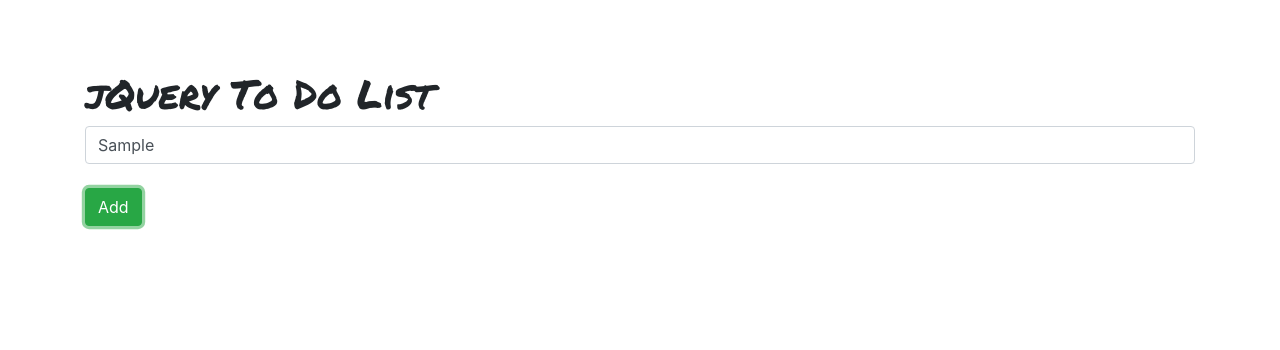
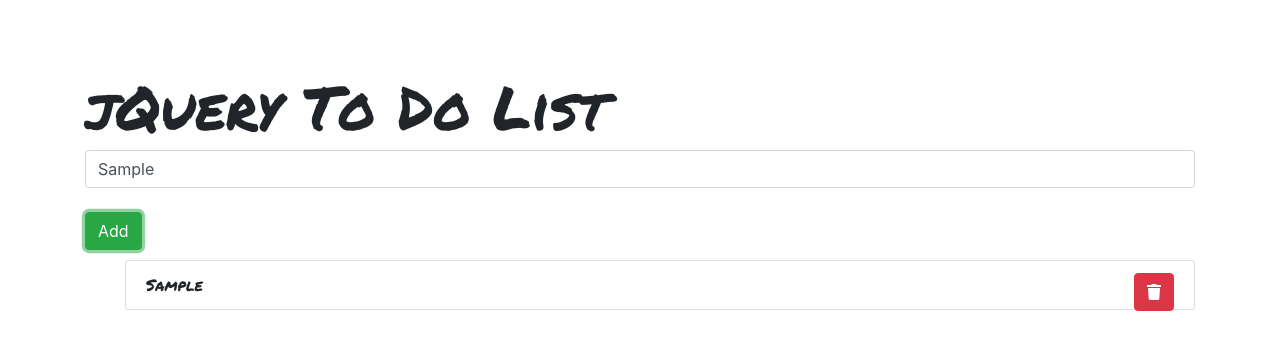
Before and after one commit to cs-witch/jQuery-toDo, a plain HTML site: page index.html in a window 1280 px wide. Both pictures are taken after typing "Sample" into the empty fields and a click on the button "Add". Drawn offline with nearby package versions, Linux system fonts and the light colour scheme.

Commit message:
complete

```diff
--- a/index.html
+++ b/index.html
@@ -25,8 +25,8 @@
     <div class="container">
         <h1>jQuery To Do List</h1>
         <input id="title" class= "form-control" placeholder="let's do this..." />
-		<br/>
-		<button id="addbtn" class="btn btn-success">Add</button>
+        <br />
+        <button id="addBtn" class="btn btn-success">Add</button>
         <ol id="todos" class="group-list"></ol>
     </div>
     <script src="main.js"></script>
--- a/main.js
+++ b/main.js
@@ -1,36 +1,36 @@
-// selct the title input field
-//var titleFld = document.querySelector("#title");
-var titleFld = $('#title');
-
-// select add button
-
+// select the title input field
+// var titleFld = document.querySelector("#title");
+var titleFld = $("#title");
+// console.log(titleFld);
+// select the add button
 var addBtn = $("#addBtn");
-//select todo list
-var todos = $('#todos')
+// select the todo list
+var todos = $("#todos");
 
 addBtn.click(addTodo);
 
 // add todo
 function addTodo() {
-	// console.log("addded");
-	var title = titleFld.val();
-	//console.log(title);
-	var note = $("<li>").append(title);
-	console.log(note);
+    // console.log("hello from addTodo");
+    // Get user input value for title
+    var title = titleFld.val();
+    // console.log(title);
+    // Create a list item with user input
+    var note = $("<li>").append(title);
+    note.addClass("list-group-item ");
+    var deleteBtn = $("<btn>")
+        .addClass("btn btn-danger float-right")
+        .click(deleteTodo);
+    var deleteIcon = $("<i>").addClass("fas fa-trash ");
+    deleteBtn.append(deleteIcon);
+    note.append(deleteBtn);
+    // console.log(note);
+    todos.append(note);
 }
 
-/*
-function checkInput(y) {
-	if (typeof y === "number") {
-		console.log("I'm a number");
-	}
-	else if (typeof y === "string") {
-		console.log("I'm a string");
-	} else {
-		console.log("-1");
-	}
+// Delete the selected todo
+function deleteTodo(e) {
+    // console.log("hello from delete");
+    var todo = $(e.currentTarget).parent();
+    todo.remove();
 }
-
-checkInput("10");
-
-*/
--- a/style.css
+++ b/style.css
@@ -5,4 +5,11 @@
 
 h1 {
 	font-family: 'Permanent Marker', cursive;
+	font-size: 60px;
 }
+
+.group-list {
+	padding-top: 10px;
+	padding-bottom: 10px;
+	font-family: 'Permanent Marker', cursive;
+}
```
Lines whose indentation alone changed are shown as unchanged.
